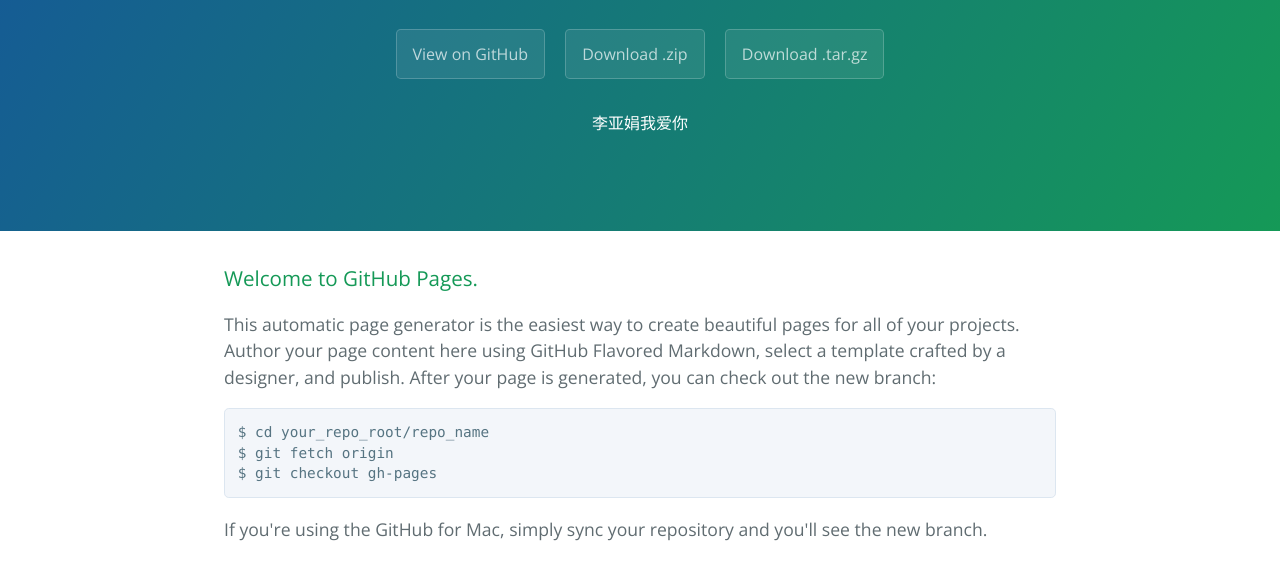
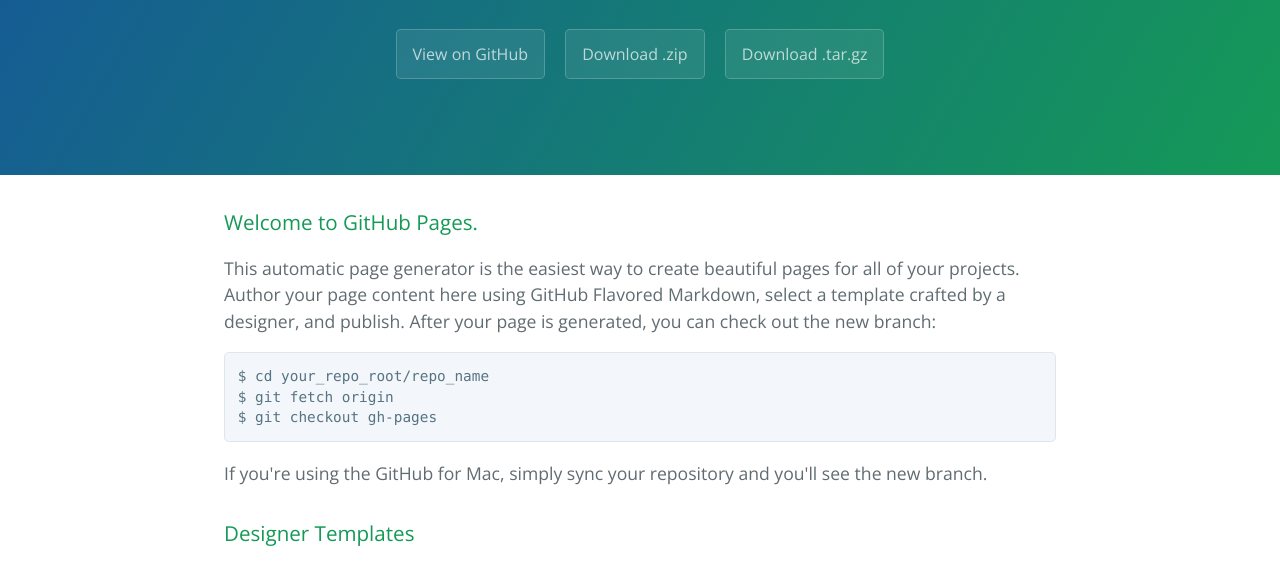
Before and after one commit to suncanding/Blog, a plain HTML site: page index.html in a window 1280 px wide. Shown: the part 208-772 px from the top of the page. Drawn offline with nearby package versions, Linux system fonts and the light colour scheme.

Commit message:
Update index.html

```diff
--- a/index.html
+++ b/index.html
@@ -16,7 +16,6 @@
       <a href="https://github.com/suncanding/Blog" class="btn">View on GitHub</a>
       <a href="https://github.com/suncanding/Blog/zipball/master" class="btn">Download .zip</a>
       <a href="https://github.com/suncanding/Blog/tarball/master" class="btn">Download .tar.gz</a>
-      <p>李亚娟我爱你</p>
     </section>
 
     <section class="main-content">
```
